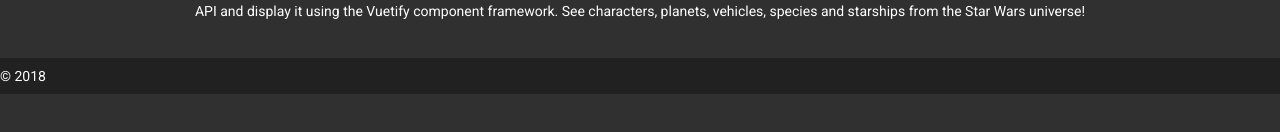
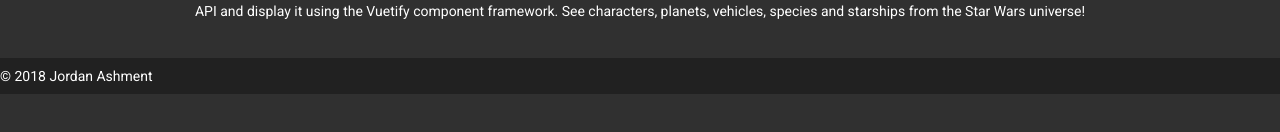
Before and after one commit to jashment/jordan-final-vue, a Vue app: page /login in a window 1280 px wide. Shown: the part 706-838 px from the top of the page. Built offline with nearby package versions, Linux system fonts and the light colour scheme.

Commit message:
Added Login Route to links

```diff
--- a/src/App.vue
+++ b/src/App.vue
@@ -33,6 +33,10 @@
             <router-link to="/vehicles" style="text-decoration: none;">Vehicles</router-link>
           </v-card>
           <v-divider></v-divider>
+          <v-card hover v-if="!auth">
+            <router-link to="/login" style="text-decoration: none;">Login</router-link>
+          </v-card>
+          <v-divider></v-divider>
       </v-list>
     </v-navigation-drawer>
     <v-toolbar
@@ -54,7 +58,7 @@
     </v-content>
 
     <v-footer :fixed="fixed" app>
-      <span>&copy; 2018</span>
+      <span>&copy; 2018 Jordan Ashment</span>
     </v-footer>
   </v-app>
 </template>
```
